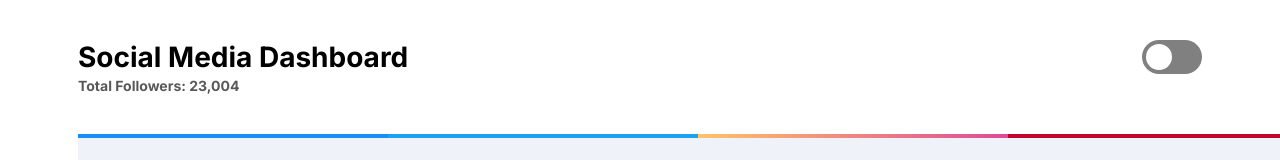
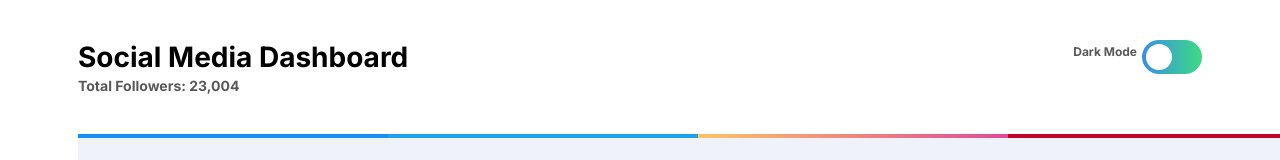
Before and after one commit to olesiaMartushkanova/social-media-dashboard, a React app: page / in a window 1280 px wide. Shown: the top 160 px of the page. Built offline with nearby package versions, Linux system fonts and the light colour scheme.

Commit message:
toggle is working

```diff
--- a/src/components/SwitchToggle/SwitchToggle.css
+++ b/src/components/SwitchToggle/SwitchToggle.css
@@ -18,7 +18,11 @@
   left: 0;
   right: 0;
   bottom: 0;
-  background-color: grey;
+  background-image: linear-gradient(
+    to right,
+    hsl(210, 78%, 56%),
+    hsl(146, 68%, 55%)
+  );
   transition: 0.4s;
   border-radius: 34px;
 }
@@ -30,15 +34,12 @@
   width: 26px;
   left: 4px;
   bottom: 4px;
-  background-color: white;
   transition: 0.4s;
   border-radius: 50%;
-}
-
-input:checked + .slider {
-  background-color: green;
+  background-color: white;
 }
 
 input:checked + .slider::before {
   transform: translateX(26px);
+  background-color: hsl(230, 17%, 14%);
 }
--- a/src/components/SwitchToggle/SwitchToggle.tsx
+++ b/src/components/SwitchToggle/SwitchToggle.tsx
@@ -1,4 +1,5 @@
 import React from 'react';
+import { styles } from '../styles';
 import './SwitchToggle.css';
 
 // Toggle switch
@@ -10,12 +11,21 @@ import './SwitchToggle.css';
 const SwitchToggle = () => {
   return (
     <div>
+      <label
+        style={{
+          ...styles.textStyle.cardTitleText,
+          ...styles.textStyle.boldText,
+          marginRight: '5px',
+        }}
+      >
+        Dark Mode
+      </label>
       <label className="switch">
         <input
           className="checkbox"
           type="checkbox"
-          //   checked={isToggled}
-          //   onChange={onToggled}
+          // checked={isToggled}
+          // onChange={onToggled}
         />
         <span className="slider"></span>
       </label>
```
